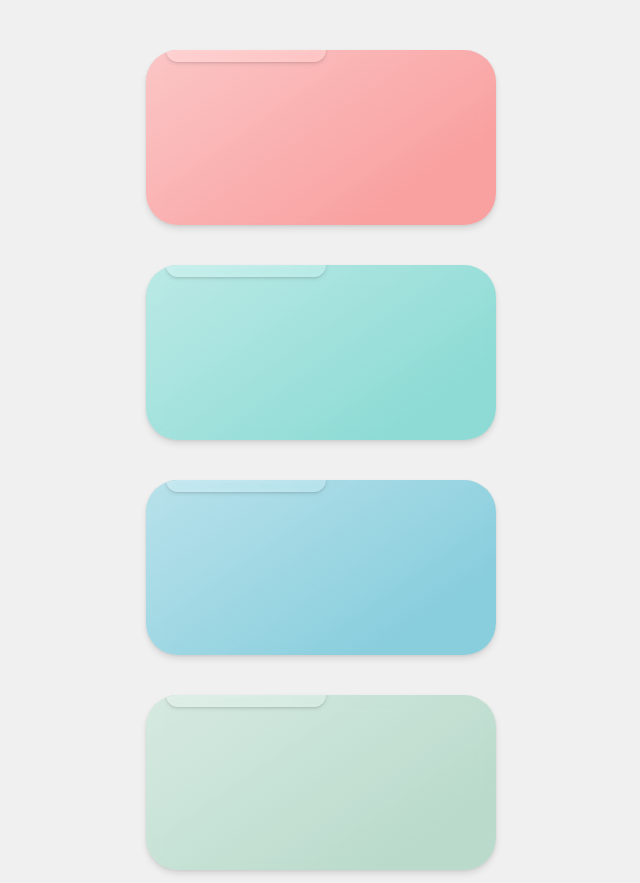
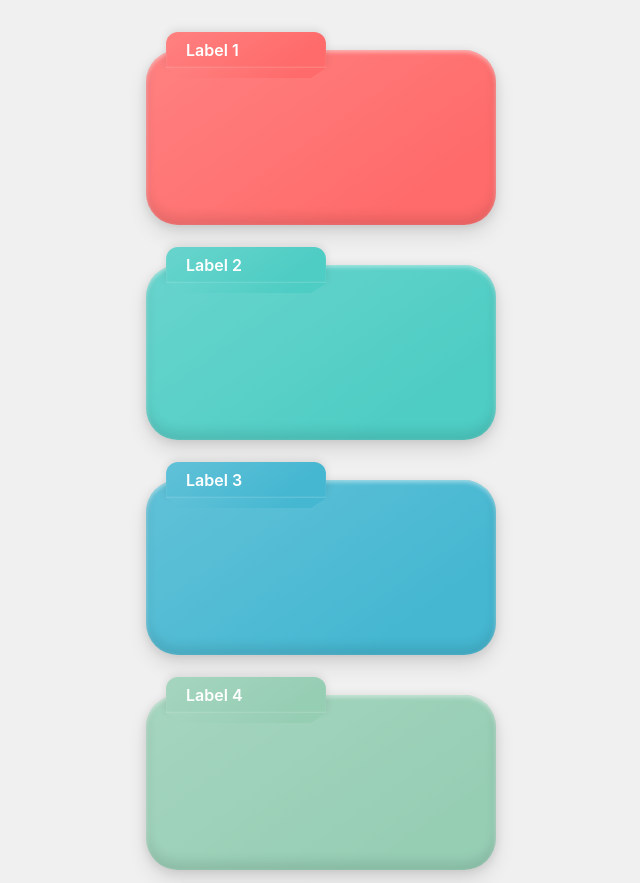
Before and after one commit to raphaels1998/Dynamic-label-for-box, a plain HTML site: page index.html in a window 1280 px wide. Shown: the top 883 px of the page, without its empty margins (319-959 px from the left). Drawn offline with Linux system fonts and the light colour scheme.

Commit message:
Update index.html

```diff
--- a/index.html
+++ b/index.html
@@ -28,62 +28,70 @@
             width: 350px;
             height: 175px;
             border-radius: 32px;
-            background: rgba(255, 255, 255, 0.2);
-            backdrop-filter: blur(10px);
             box-shadow:
-                0 4px 6px rgba(0,0,0,0.1),
-                0 1px 3px rgba(0,0,0,0.08);
+                0 2px 10px rgba(0,0,0,0.1),
+                0 10px 20px rgba(0,0,0,0.1),
+                inset 0 -8px 12px rgba(0,0,0,0.1),
+                inset 0 2px 4px rgba(255,255,255,0.5);
+            background-image: linear-gradient(
+                145deg,
+                rgba(255,255,255,0.15) 0%,
+                rgba(255,255,255,0) 80%
+            );
             position: relative;
-            overflow: hidden;
-        }
-
-        .box::before {
-            content: '';
-            position: absolute;
-            top: 0;
-            left: 0;
-            right: 0;
-            bottom: 0;
-            background: linear-gradient(145deg, rgba(255,255,255,0.4) 0%, rgba(255,255,255,0) 80%);
-            z-index: 1;
         }
 
         .label {
             position: absolute;
-            top: -24px;
+            top: -18px;
             left: 20px;
-            color: rgba(0, 0, 0, 0.8);
+            color: white;
             font-weight: 600;
             font-size: 1rem;
             padding: 8px 20px;
-            border-radius: 12px;
+            border-radius: 12px 12px 0 0;
             cursor: text;
             transition: all 0.2s ease;
             min-width: 120px;
-            background: rgba(255, 255, 255, 0.3);
-            backdrop-filter: blur(5px);
+            background: inherit;
             box-shadow:
-                0 2px 4px rgba(0,0,0,0.1),
-                0 1px 2px rgba(0,0,0,0.08);
+                0 -2px 8px rgba(0,0,0,0.1),
+                inset 0 -1px 2px rgba(255,255,255,0.2);
             z-index: 2;
+        }
+
+        .label::before {
+            content: '';
+            position: absolute;
+            bottom: -10px;
+            left: 0;
+            width: 100%;
+            height: 10px;
+            background: inherit;
+            clip-path: polygon(0 0, 100% 0, calc(100% - 15px) 100%, 15px 100%);
         }
 
         .label:focus {
             outline: none;
-            background: rgba(255, 255, 255, 0.4);
+            background: inherit;
             box-shadow:
-                0 4px 6px rgba(0,0,0,0.15),
-                0 1px 3px rgba(0,0,0,0.1);
+                0 -2px 12px rgba(0,0,0,0.15),
+                inset 0 -1px 4px rgba(255,255,255,0.3);
         }
 
-        .box.color-1 { background-color: rgba(255, 107, 107, 0.6); }
-        .box.color-2 { background-color: rgba(78, 205, 196, 0.6); }
-        .box.color-3 { background-color: rgba(69, 183, 209, 0.6); }
-        .box.color-4 { background-color: rgba(150, 206, 180, 0.6); }
-        .box.color-5 { background-color: rgba(255, 238, 173, 0.6); }
+        .box.color-1 { background-color: #FF6B6B; }
+        .box.color-2 { background-color: #4ECDC4; }
+        .box.color-3 { background-color: #45B7D1; }
+        .box.color-4 { background-color: #96CEB4; }
+        .box.color-5 { background-color: #FFEEAD; }
+
+        .box.color-5 .label {
+            color: #666;
+            text-shadow: 0 1px 2px rgba(255,255,255,0.3);
+        }
 
         .box.color-add {
-            background-color: rgba(224, 224, 224, 0.6);
+            background-color: #e0e0e0;
             display: flex;
             justify-content: center;
             align-items: center;
@@ -92,12 +100,12 @@
         }
 
         .box.color-add:hover {
-            background-color: rgba(208, 208, 208, 0.7);
+            background-color: #d0d0d0;
         }
 
         .add-button {
             font-size: 48px;
-            color: rgba(102, 102, 102, 0.8);
+            color: #666;
             user-select: none;
         }
     </style>
@@ -193,4 +201,3 @@
         });
     </script>
 </body>
-</html>
```
